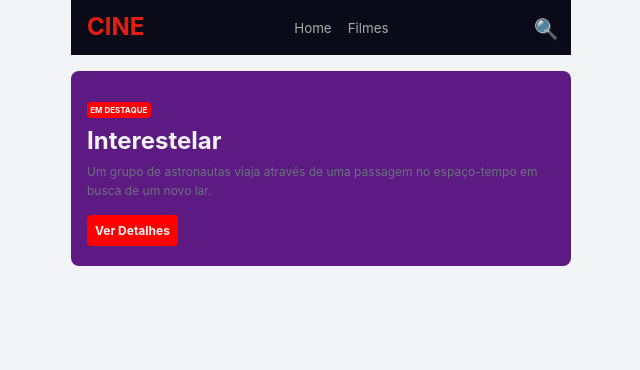
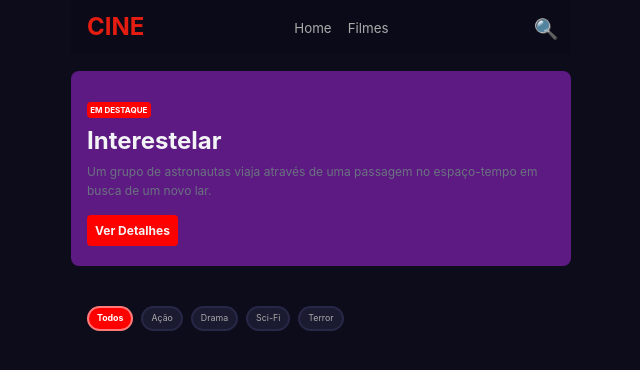
Before and after one commit to wellingtonbarbosadev/cineapp, a React (Vite) app: page / in a window 1280 px wide. Shown: the top 370 px of the page, without its empty margins (319-959 px from the left). Built offline with nearby package versions, Linux system fonts and the light colour scheme.

Commit message:
feat: add Genres component with styles and integrate into Home page

```diff
--- /dev/null
+++ b/src/components/Genres/index.tsx
@@ -0,0 +1,25 @@
+import styles from "./styles.module.css";
+
+export function Genres() {
+  return (
+    <div className={styles.hero}>
+      <ul>
+        <button>
+          <li className={styles.allGenre}>Todos</li>
+        </button>
+        <button>
+          <li>Ação</li>
+        </button>
+        <button>
+          <li>Drama</li>
+        </button>
+        <button>
+          <li>Sci-Fi</li>
+        </button>
+        <button>
+          <li>Terror</li>
+        </button>
+      </ul>
+    </div>
+  );
+}
--- /dev/null
+++ b/src/components/Genres/styles.module.css
@@ -0,0 +1,39 @@
+.hero {
+  margin-top: 1rem;
+  padding: 1.5rem 1rem;
+
+  color: #aaa;
+
+  button {
+    all: unset
+  }
+
+  ul {
+    display: flex;
+
+    list-style: none;
+    gap: 0.5rem;
+
+    .allGenre {
+      background-color: red;
+      border: 2px solid rgb(255, 121, 121);
+      color: white;
+      font-weight: bolder;
+    }
+
+    li {
+      background-color: #1a1a30;
+      font-size: 0.55rem;
+      padding: 0.2rem 0.5rem;
+      border-radius: 1rem;
+      transition: all .5s;
+      border: 2px solid #272747;
+
+      &:hover {
+        cursor: pointer;
+        scale: 1.1;
+
+      }
+    }
+  }
+}
--- a/src/main.css
+++ b/src/main.css
@@ -10,7 +10,7 @@
   --primary-color: #3b82f6;
   --secondary-color: #10b981;
   --danger-color: #ef4444;
-  --dark-bg: #1f2937;
+  --dark-bg: #0D0C1A;
   --light-bg: #f3f4f6;
   --text-dark: #111827;
   --text-light: #6b7280;
@@ -25,7 +25,7 @@
     "Cantarell", "Fira Sans", "Droid Sans", "Helvetica Neue", sans-serif;
   -webkit-font-smoothing: antialiased;
   -moz-osx-font-smoothing: grayscale;
-  background-color: var(--light-bg);
+  background-color: var(--dark-bg);
   color: var(--light-bg);
   line-height: 1.6;
 }
--- a/src/pages/Home/index.tsx
+++ b/src/pages/Home/index.tsx
@@ -1,9 +1,11 @@
+import { Genres } from "../../components/Genres";
 import { Hero } from "../../components/Hero";
 
 export function Home() {
   return (
     <div>
       <Hero />
+      <Genres />
     </div>
   );
 }
```
